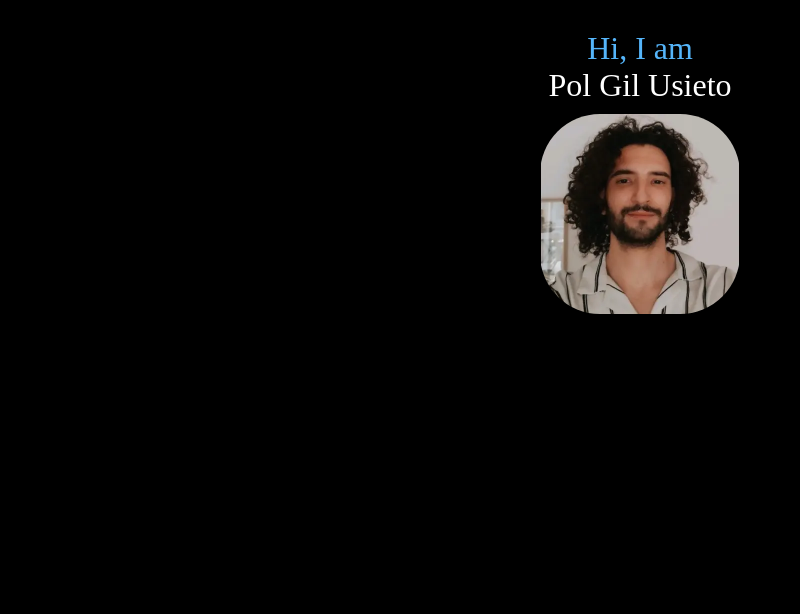
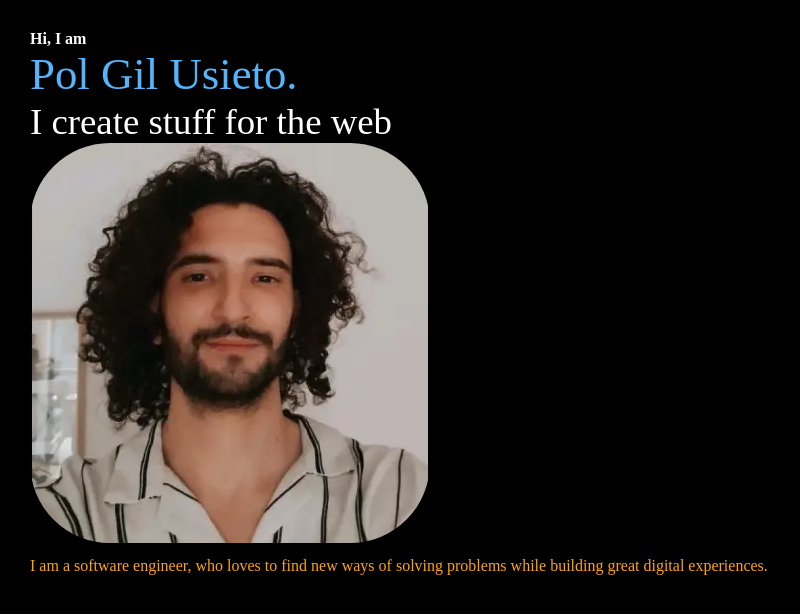
Before and after one commit to Mystic93/Personal-portfolio, a React (Vite) app: page / in a window 1280 px wide. Shown: the top 614 px of the page, without its empty margins (0-800 px from the left). Built offline with nearby package versions, Linux system fonts and the light colour scheme; a web font is replaced by a local one.

Commit message:
Add Hero Component

```diff
--- /dev/null
+++ b/src/components/Hero/Hero.tsx
@@ -0,0 +1,26 @@
+import { HeroStyled, Name, Dot } from "./HeroStyled";
+
+const Hero = (): React.ReactElement => {
+  return (
+    <>
+      <HeroStyled>
+        <p className="hero_subheading">Hi, I am</p>
+        <Name>
+          Pol Gil Usieto<Dot>.</Dot>
+        </Name>
+        <h2 className="hero_title">I create stuff for the web</h2>
+        <img
+          className="hero_picture"
+          src="./images/pol.webp"
+          alt="Pol smiling"
+        />
+        <p className="hero_text">
+          I am a software engineer, who loves to find new ways of solving
+          problems while building great digital experiences.
+        </p>
+      </HeroStyled>
+    </>
+  );
+};
+
+export default Hero;
--- /dev/null
+++ b/src/components/Hero/HeroStyled.tsx
@@ -0,0 +1,38 @@
+import { styled } from "styled-components";
+
+export const HeroStyled = styled.div`
+  padding: 30px;
+  background-color: ${(props) => props.theme.colors.dark};
+  min-height: 100vh;
+
+  .hero_subheading {
+    color: ${(props) => props.theme.colors.light};
+    font-weight: 600;
+    margin: 0px;
+  }
+  .hero_title {
+    color: ${(props) => props.theme.colors.light};
+    font-size: 2.3rem;
+    font-weight: 400;
+    margin: 0px;
+  }
+  .hero_text {
+    color: ${(props) => props.theme.colors.yellow};
+    font-weight: 500;
+    padding-top: 10px;
+  }
+
+  .hero_picture {
+    border-radius: 20%;
+  }
+`;
+
+export const Name = styled.h1`
+  color: ${(props) => props.theme.colors.bluesky};
+  font-size: 2.8rem;
+  margin: 0px;
+`;
+
+export const Dot = styled.span`
+  color: ${(props) => props.theme.colors.bluesky};
+`;
--- a/src/components/Main/Main.tsx
+++ b/src/components/Main/Main.tsx
@@ -1,24 +1,7 @@
-import { MainStyled } from "./MainStyled";
+import Hero from "../Hero/Hero";
 
 const Main = (): React.ReactElement => {
-  return (
-    <MainStyled>
-      <section className="hero">
-        <div className="hero-headings">
-          <h2 className="hero-headings__presentation">Hi, I am</h2>
-          <h1 className="hero-headings__name">Pol Gil Usieto</h1>
-        </div>
-      </section>
-      <section className="bio">
-        <img
-          className="bio-profile-picture"
-          src="./images/pol.webp"
-          alt="Pol profile"
-          height={200}
-        />
-      </section>
-    </MainStyled>
-  );
+  return <Hero />;
 };
 
 export default Main;
```
